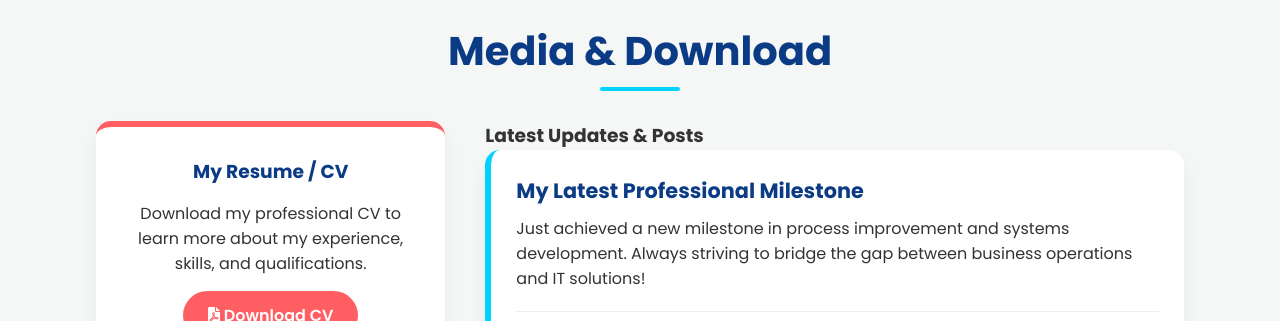
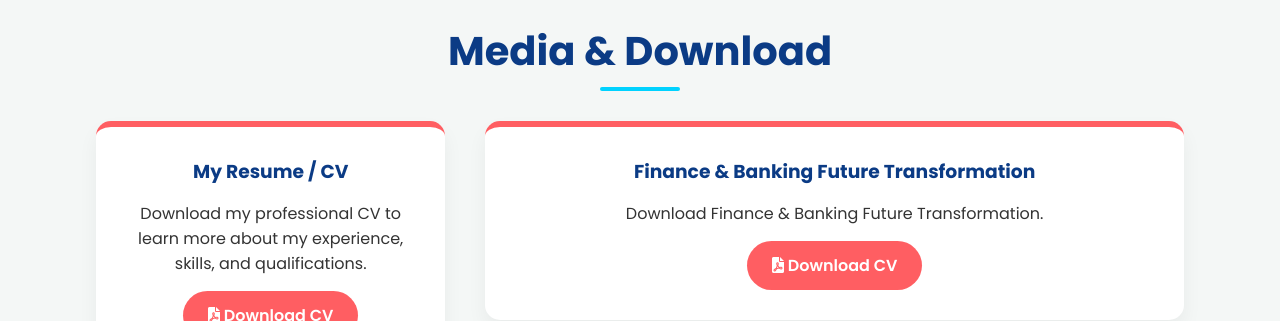
Before and after one commit to Dabared/my-portfolio, a plain HTML site: page index.html in a window 1280 px wide. Shown: the part 2490-2811 px from the top of the page. Drawn offline with Linux system fonts and the light colour scheme.

Commit message:
Update index.html

```diff
--- a/index.html
+++ b/index.html
@@ -170,6 +170,15 @@
                         <i class="fas fa-file-pdf"></i> Download CV
                     </a>
                 </div>
+                <!-- Finance & Banking Future Transformation -->
+                <div class="download-box">
+                    <h3>Finance & Banking Future Transformation</h3>
+                    <p>Download Finance & Banking Future Transformation.</p>
+
+                    <a href="Kushan CV.pdf" download class="btn-download">
+                        <i class="fas fa-file-pdf"></i> Download CV
+                    </a>
+                </div>
 
                 <!-- Media Posts Section -->
                 <div class="media-posts">
```
